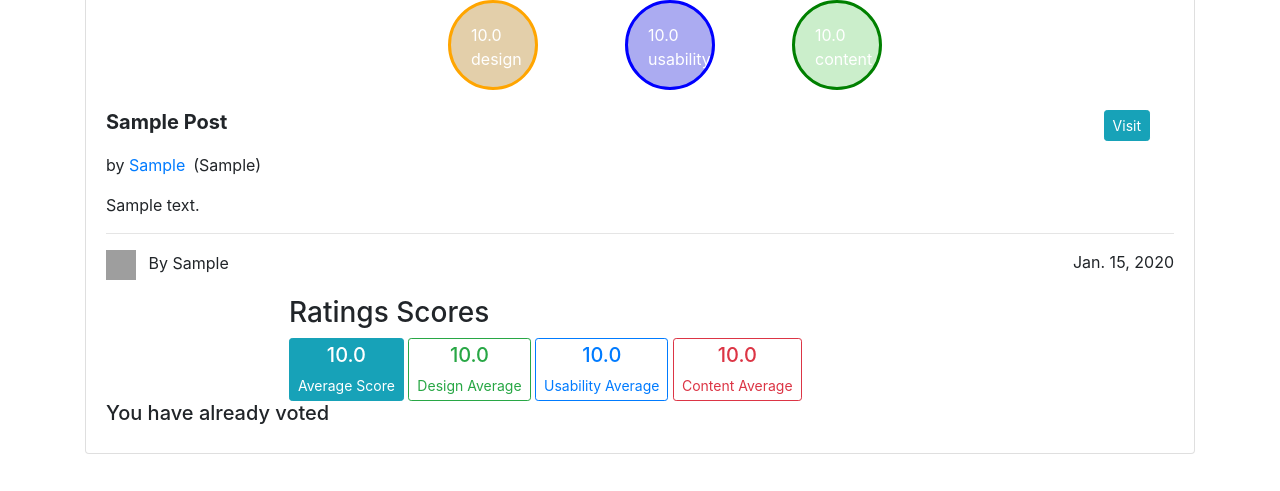
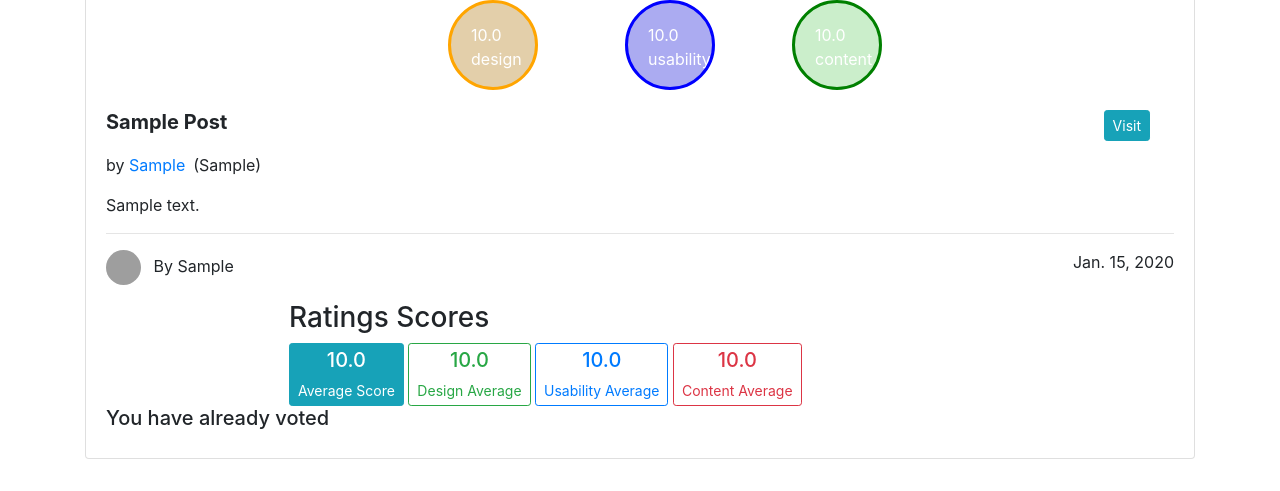
Before and after one commit to bonface221/review-us, a Django app: a page that uses base/templates/project.html in a window 1280 px wide. Shown: the part 1062-1553 px from the top of the page. Before the commit the page ends 1516 px from the top, so only its background shows below. Run offline with Django 4.2, Linux system fonts and the light colour scheme; a user stored in the database is signed in; tables that the repository leaves empty hold one stand-in row (values such as "Sample post"); some libraries are stand-ins or nearby versions; some web fonts are replaced; grey boxes are pictures that could not be loaded.

```diff
--- a/base/templates/project.html
+++ b/base/templates/project.html
@@ -43,7 +43,7 @@
             </p>
             <p>{{ post.description }}</p>
             <hr>
-            <p class="card-text "><img style="width:30px;height:30px" src="https://res.cloudinary.com/twin221/{{post.user.profile.profile_picture}}" class="nav-img mr-2" alt="">
+            <p class="card-text "><img style="width:35px;height:35px;border-radius: 50%;" src="https://res.cloudinary.com/twin221/{{post.user.profile.profile_picture}}" class="nav-img mr-2" alt="">
                 By {{post.user.username|title}} <span style="float:right">{{post.date|date}}</span>
             </p>
             <div class="row">
```
